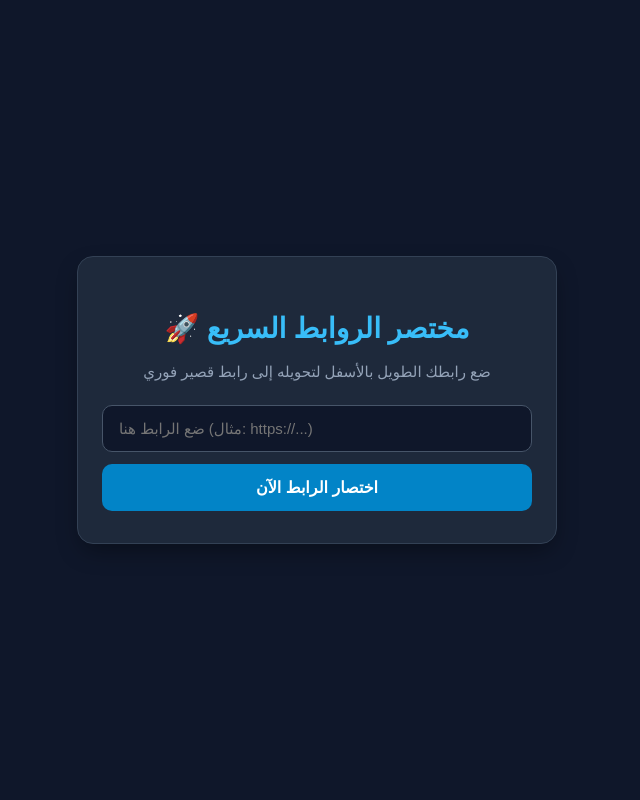
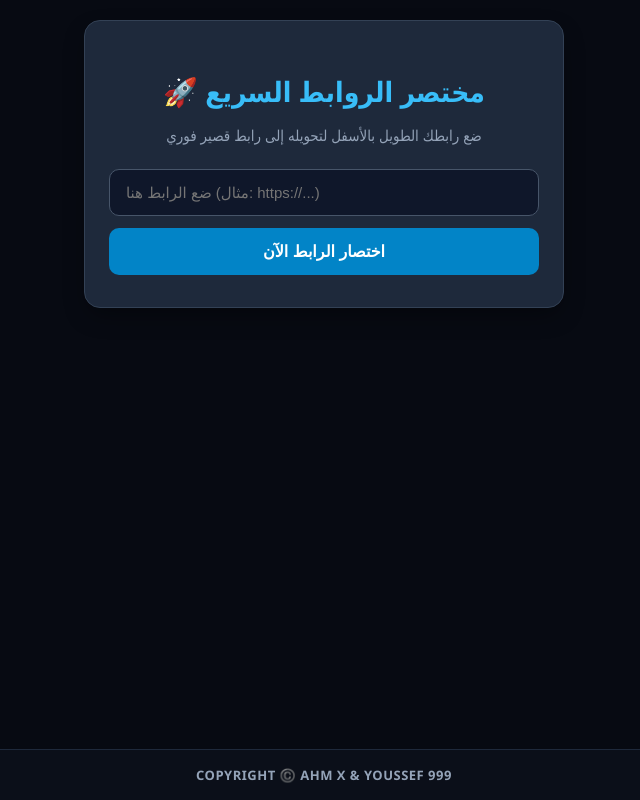
Before and after one commit to YOUSSEF999FF/my-shortener, a Next.js app: page / in a window 1280 px wide. Shown: the whole page, without its empty margins (434-1074 px from the left). Built offline with nearby package versions, Linux system fonts and the light colour scheme.

Commit message:
layout.js

```diff
--- a/app/layout.js
+++ b/app/layout.js
@@ -1,6 +1,6 @@
 export const metadata = {
-  title: 'مختصر الروابط السريع',
-  description: 'خدمة اختصار روابط احترافية وفائقة السرعة',
+  title: 'AHM X & YOUSSEF 999 | اختصار الروابط السريع',
+  description: 'منصة احترافية وفائقة السرعة لاختصار الروابط وحمايتها',
 };
 
 export default function RootLayout({ children }) {
@@ -12,16 +12,33 @@ export default function RootLayout({ children }) {
       <body style={{
         margin: 0,
         padding: 0,
-        fontFamily: 'system-ui, -apple-system, BlinkMacSystemFont, "Segoe UI", Roboto, sans-serif',
-        backgroundColor: '#0f172a',
-        color: '#f8fafc',
+        fontFamily: 'Segoe UI, Tahoma, sans-serif',
+        backgroundColor: '#070a12',
+        color: '#f1f5f9',
         minHeight: '100vh',
         display: 'flex',
         flexDirection: 'column',
         alignItems: 'center',
-        justifyContent: 'center'
+        justifyContent: 'space-between'
       }}>
-        {children}
+        <div style={{ width: '100%', display: 'flex', flexDirection: 'column', alignItems: 'center', flex: 1 }}>
+          {children}
+        </div>
+
+        {/* حقوق الموقع الثابتة في كل صفحة */}
+        <footer style={{
+          width: '100%',
+          padding: '16px 0',
+          textAlign: 'center',
+          backgroundColor: '#0b0f19',
+          borderTop: '1px solid #1e293b',
+          fontSize: '13px',
+          fontWeight: 'bold',
+          color: '#94a3b8',
+          letterSpacing: '0.5px'
+        }}>
+          COPYRIGHT ©️ AHM X & YOUSSEF 999
+        </footer>
       </body>
     </html>
   );
```
